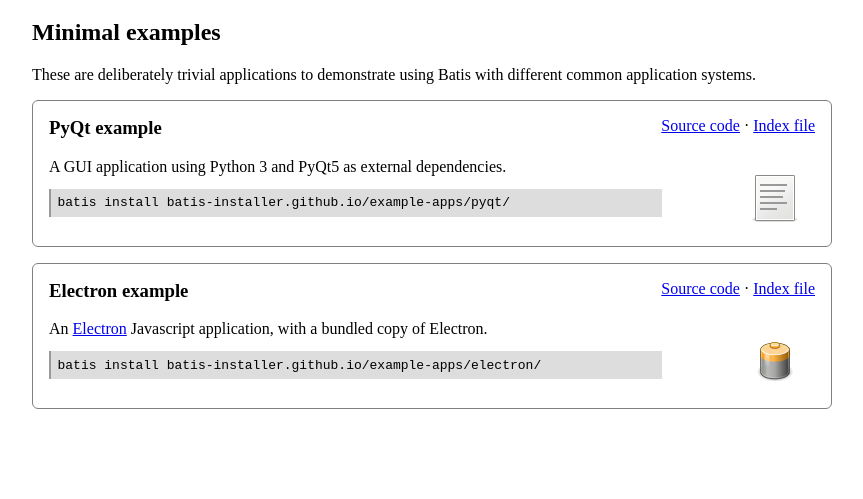
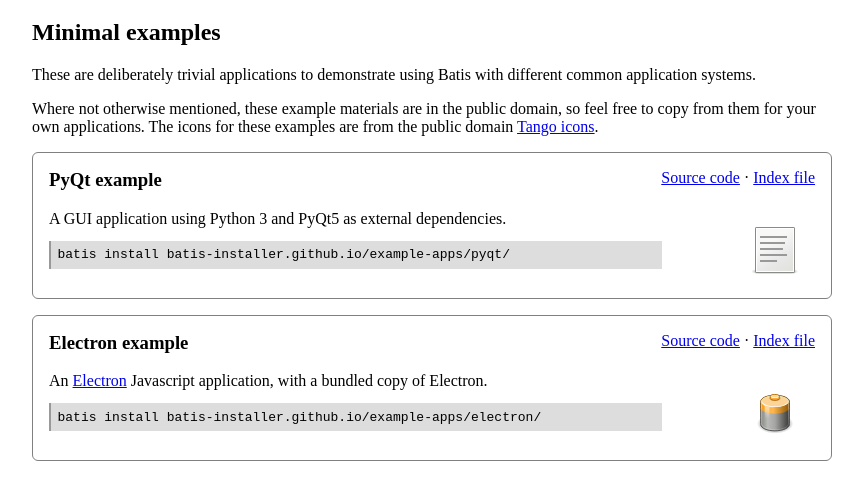
Before and after one commit to batis-installer/example-apps, a plain HTML site: page index.html in a window 1280 px wide. Shown: the part 61-560 px from the top of the page, without its empty margins (208-1071 px from the left). Drawn offline with Linux system fonts and the light colour scheme.

Commit message:
Add some copyright info

```diff
--- a/index.html
+++ b/index.html
@@ -14,8 +14,12 @@
 
 <h2>Minimal examples</h2>
 
-These are deliberately trivial applications to demonstrate using Batis with
-different common application systems.
+<p>These are deliberately trivial applications to demonstrate using Batis with
+different common application systems.</p>
+
+<p>Where not otherwise mentioned, these example materials are in the public domain,
+so feel free to copy from them for your own applications. The icons for these
+examples are from the public domain <a href="http://tango.freedesktop.org/">Tango icons</a>.</p>
 
 <div class="app-description">
 
```
